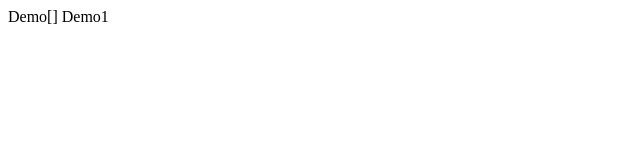
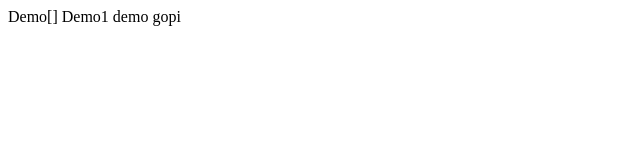
Before and after one commit to gautamgopi/git.demo.tort, a plain HTML site: page WebContent/index.html in a window 1280 px wide. Shown: the full height of the page, 0-640 px from the left. Drawn offline with Linux system fonts and the light colour scheme.

Commit message:
3rd commit

```diff
--- a/WebContent/index.html
+++ b/WebContent/index.html
@@ -7,5 +7,7 @@
 <body>
 Demo[]
 Demo1
+
+demo gopi
 </body>
 </html>
```
